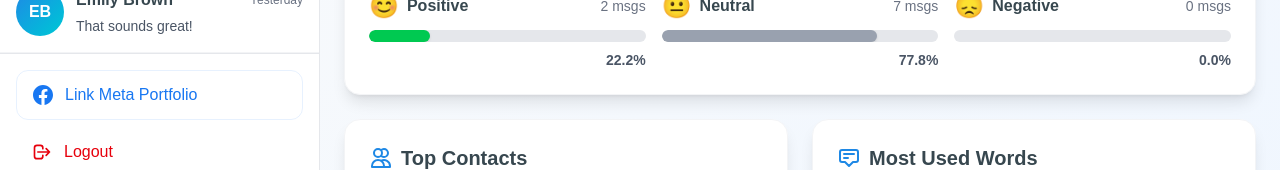
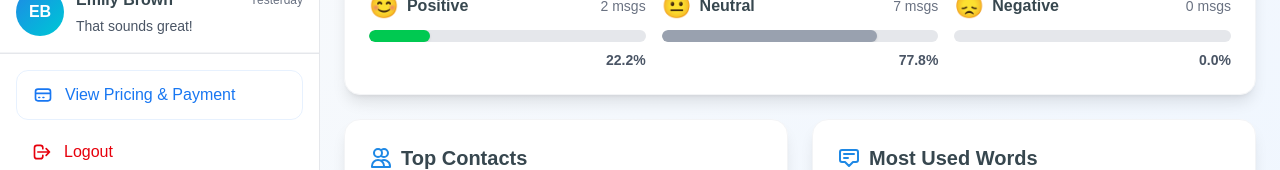
Before and after one commit to ehis-io/chat-assistan-frontend, a Next.js app: page /dashboard in a window 1280 px wide. Shown: the part 398-568 px from the top of the page. Built offline with nearby package versions, Linux system fonts and the light colour scheme.

Commit message:
update payment

```diff
--- a/app/component/DashboardSidebar.tsx
+++ b/app/component/DashboardSidebar.tsx
@@ -15,10 +15,9 @@ interface DashboardSidebarProps {
     activeChat: string | null;
     onSelectChat: (chatId: string) => void;
     onShowAnalysis: () => void;
-    onMetaLink?: () => void;
 }
 
-export default function DashboardSidebar({ chats, activeChat, onSelectChat, onShowAnalysis, onMetaLink }: DashboardSidebarProps) {
+export default function DashboardSidebar({ chats, activeChat, onSelectChat, onShowAnalysis }: DashboardSidebarProps) {
     return (
         <div className="h-full bg-white border-r border-gray-200 flex flex-col">
             {/* Header */}
@@ -103,15 +102,15 @@ export default function DashboardSidebar({ chats, activeChat, onSelectChat, onSh
                 ))}
                 {/* Logout Section */}
                 <div className="p-4 border-t border-gray-200">
-                    <button
-                        onClick={onMetaLink}
+                    <a
+                        href="/pricing"
                         className="w-full flex items-center gap-3 px-4 py-3 mb-2 text-[#1877F2] font-medium hover:bg-blue-50 rounded-xl transition-all group border border-[#1877F2]/10"
                     >
-                        <svg className="w-5 h-5 group-hover:scale-110 transition-transform fill-current" viewBox="0 0 24 24">
-                            <path d="M24 12.073c0-6.627-5.373-12-12-12s-12 5.373-12 12c0 5.99 4.388 10.954 10.125 11.854v-8.385H7.078v-3.47h3.047V9.43c0-3.007 1.792-4.669 4.533-4.669 1.312 0 2.686.235 2.686.235v2.953H15.83c-1.491 0-1.956.925-1.956 1.874v2.25h3.328l-.532 3.47h-2.796v8.385C19.612 23.027 24 18.062 24 12.073z" />
+                        <svg className="w-5 h-5 group-hover:scale-110 transition-transform" fill="none" stroke="currentColor" viewBox="0 0 24 24">
+                            <path strokeLinecap="round" strokeLinejoin="round" strokeWidth={2} d="M3 10h18M7 15h1m4 0h1m-7 4h12a3 3 0 003-3V8a3 3 0 00-3-3H6a3 3 0 00-3 3v8a3 3 0 003 3z" />
                         </svg>
-                        Link Meta Portfolio
-                    </button>
+                        View Pricing & Payment
+                    </a>
                     <button
                         onClick={() => logout()}
                         className="w-full flex items-center gap-3 px-4 py-3 text-red-600 font-medium hover:bg-red-50 rounded-xl transition-all group"
--- a/app/component/PaystackInline.tsx
+++ b/app/component/PaystackInline.tsx
@@ -9,6 +9,7 @@ interface PaystackProps {
     onSuccess: (reference: any) => void;
     onClose: () => void;
     label?: string;
+    planCode?: string; // Optional plan code for subscriptions
 }
 
 declare global {
@@ -17,7 +18,7 @@ declare global {
     }
 }
 
-export default function PaystackInline({ email, amount, metadata, onSuccess, onClose, label = "Pay Now" }: PaystackProps) {
+export default function PaystackInline({ email, amount, metadata, onSuccess, onClose, label = "Pay Now", planCode }: PaystackProps) {
     const [scriptLoaded, setScriptLoaded] = useState(false);
 
     useEffect(() => {
@@ -38,26 +39,30 @@ export default function PaystackInline({ email, amount, metadata, onSuccess, onC
             return;
         }
 
-        const handler = window.PaystackPop.setup({
-            key: process.env.NEXT_PUBLIC_PAYSTACK_PUBLIC_KEY || "pk_test_xxxxxxxxxxxxxxxxxxxxxxxx", // Replace with your public key
+        const config: any = {
+            key: process.env.NEXT_PUBLIC_PAYSTACK_PUBLIC_KEY || "pk_test_xxxxxxxxxxxxxxxxxxxxxxxx",
             email: email,
             amount: amount * 100, // Amount is in Kobo
             currency: "NGN",
-            ref: '' + Math.floor((Math.random() * 1000000000) + 1), // generates a pseudo-unique reference. Please replace with a reference you generated on your server
-            metadata: metadata,
+            ref: '' + Math.floor((Math.random() * 1000000000) + 1),
+            metadata: {
+                ...metadata,
+                subscription: planCode ? true : false,
+            },
             callback: function (response: any) {
-                // message: "Approved"
-                // reference: "123456789"
-                // status: "success"
-                // trans: "123456789"
-                // transaction: "123456789"
                 onSuccess(response);
             },
             onClose: function () {
                 onClose();
             }
-        });
+        };
 
+        // Add plan code if provided (for subscriptions)
+        if (planCode) {
+            config.plan = planCode;
+        }
+
+        const handler = window.PaystackPop.setup(config);
         handler.openIframe();
     };
 
--- a/app/dashboard/page.tsx
+++ b/app/dashboard/page.tsx
@@ -177,7 +177,6 @@ function DashboardContent() {
                         activeChat={activeChat}
                         onSelectChat={handleSelectChat}
                         onShowAnalysis={handleShowAnalysis}
-                        onMetaLink={handleMetaLink}
                     />
                 </div>
 
--- a/app/pricing/page.tsx
+++ b/app/pricing/page.tsx
@@ -4,8 +4,9 @@ import Navbar from "../component/Navbar";
 import Footer from "../component/Footer";
 import Link from "next/link";
 import PaystackInline from "../component/PaystackInline";
-import { useState } from "react";
+import { useState, useEffect } from "react";
 import { useRouter } from "next/navigation";
+import { getUserInfo } from "@/lib/utils/auth";
 
 const pricingTiers = [
     {
@@ -14,10 +15,8 @@ const pricingTiers = [
         price: "0",
         description: "Perfect for testing and small personal projects.",
         features: [
-            "Up to 50 messages/month",
+            "Up to 5 messages/month",
             "Basic AI assistance",
-            "1 WhatsApp Business account",
-            "Community support",
         ],
         buttonText: "Get Started",
         highlight: false,
@@ -30,7 +29,6 @@ const pricingTiers = [
         features: [
             "Unlimited messages",
             "Advanced AI capabilities",
-            "Up to 5 Business accounts",
             "Priority email support",
             "Custom message templates",
             "Detailed analytics",
@@ -45,7 +43,6 @@ const pricingTiers = [
         description: "Scalable solutions for large organizations.",
         features: [
             "Dedicated AI training",
-            "Unlimited Business accounts",
             "24/7 Phone & Zoom support",
             "Custom API integrations",
             "SLA guarantees",
@@ -59,6 +56,14 @@ const pricingTiers = [
 export default function Pricing() {
     const router = useRouter();
     const [successPayment, setSuccessPayment] = useState(false);
+    const [userEmail, setUserEmail] = useState("customer@example.com");
+
+    useEffect(() => {
+        const userInfo = getUserInfo();
+        if (userInfo && userInfo.email) {
+            setUserEmail(userInfo.email);
+        }
+    }, []);
 
     const handlePaymentSuccess = (reference: any) => {
         console.log("Payment successful", reference);
@@ -135,9 +140,10 @@ export default function Pricing() {
 
                                 {tier.id === "pro" ? (
                                     <PaystackInline
-                                        email="customer@example.com"
+                                        email={userEmail}
                                         amount={Number(tier.price)}
                                         label={tier.buttonText}
+                                        planCode={process.env.NEXT_PUBLIC_PAYSTACK_PRO_PLAN_CODE}
                                         onSuccess={handlePaymentSuccess}
                                         onClose={() => console.log("Payment modal closed")}
                                     />
```
Also changed, not shown: 1 other file (tests, documents, lock files or other folders).
